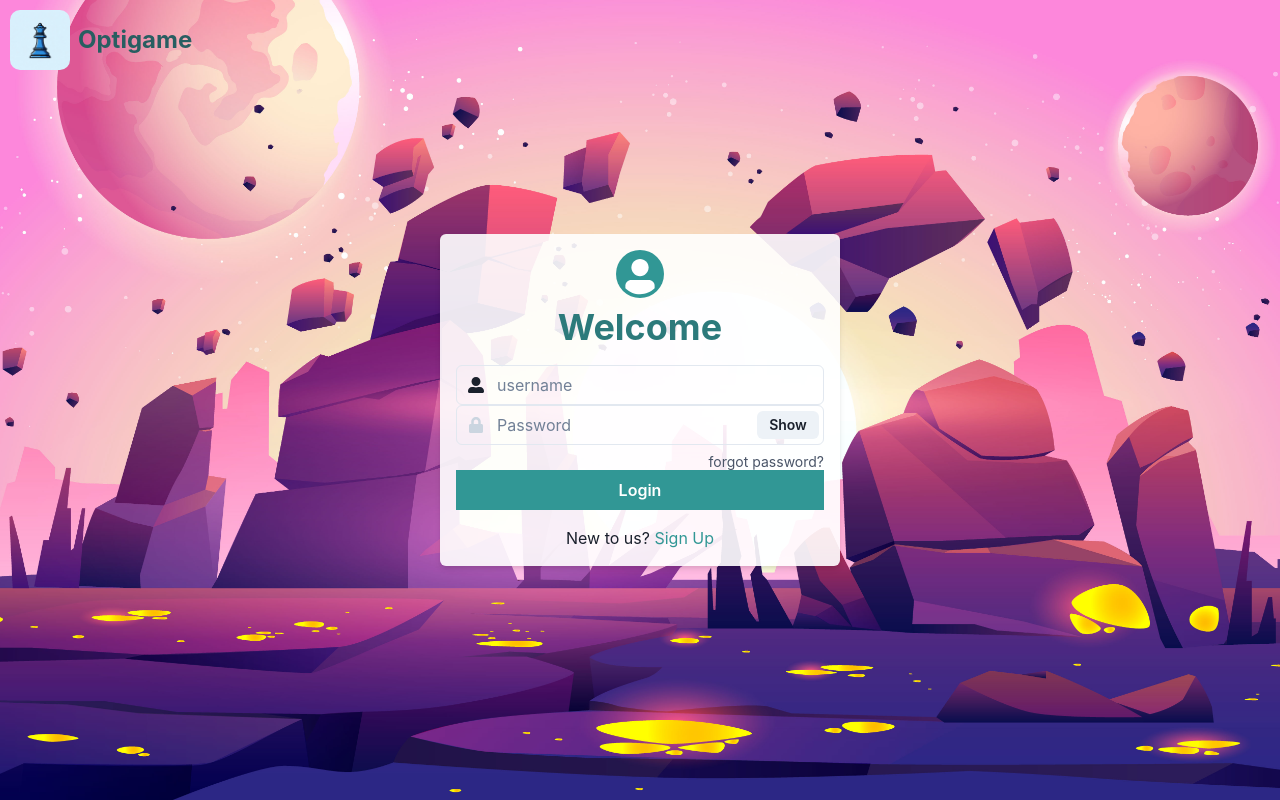
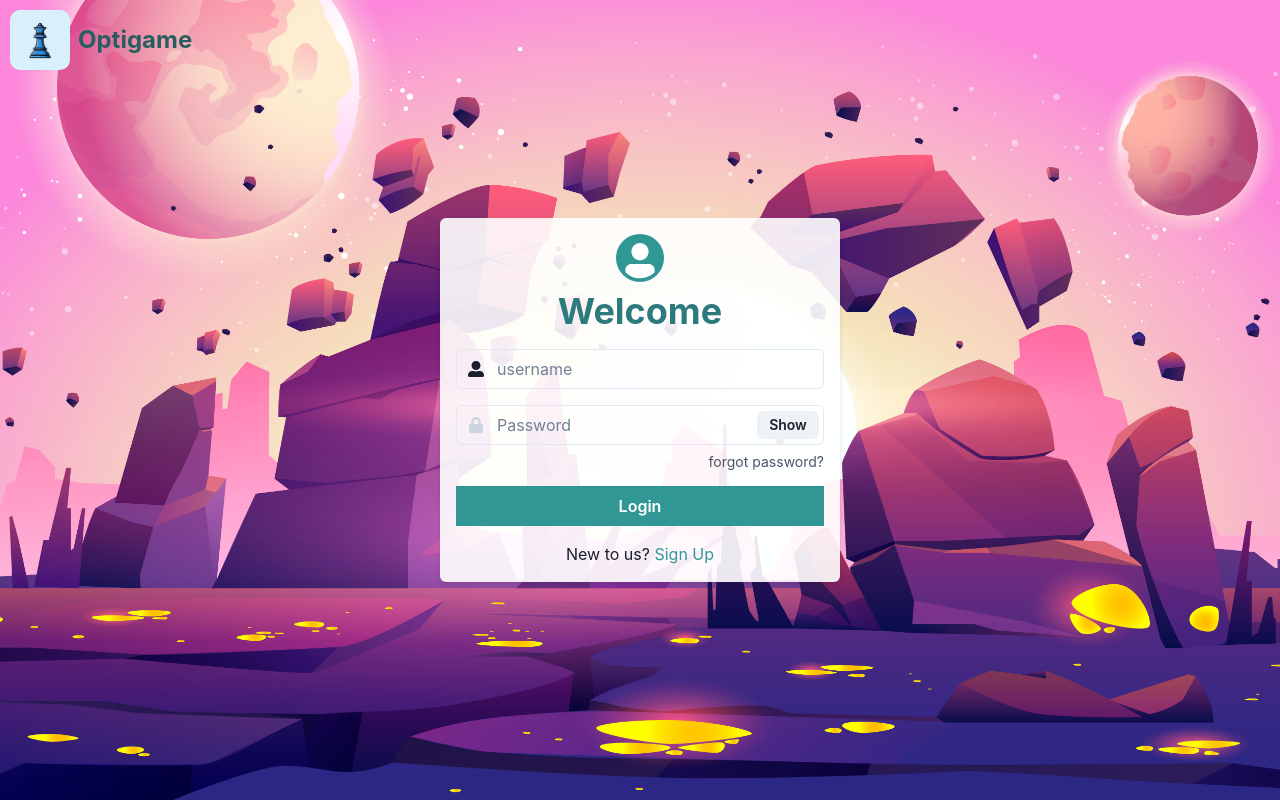
Before and after one commit to pinstripezebra/optigame_simple, a React (Vite) app in the folder optigame/: page /Login in a window 1280 px wide. Built offline with nearby package versions, Linux system fonts and the light colour scheme.

Commit message:
ensuring same spacing on login + register pages

```diff
--- a/optigame/src/pages/LoginSignup/Login.tsx
+++ b/optigame/src/pages/LoginSignup/Login.tsx
@@ -93,9 +93,11 @@ const Login = () => {
           <Avatar bg="teal.500" />
           <Heading color="teal.600">Welcome</Heading>
         </Stack>
+
+
         <form onSubmit={handleLogin}>
           {/* Username */}
-          <FormControl>
+          <FormControl mb = {4}>
             <InputGroup>
               <InputLeftElement
                 pointerEvents="none"
@@ -111,7 +113,7 @@ const Login = () => {
           </FormControl>
 
           {/* Password */}
-          <FormControl>
+          <FormControl mb = {4}>
             <InputGroup>
               <InputLeftElement
                 pointerEvents="none"
```
